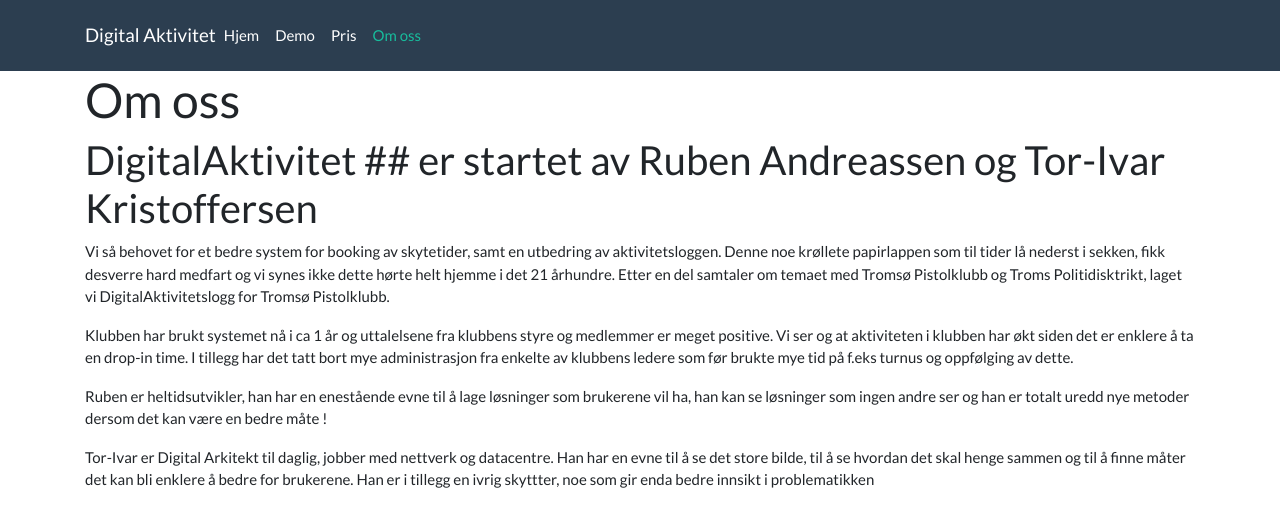
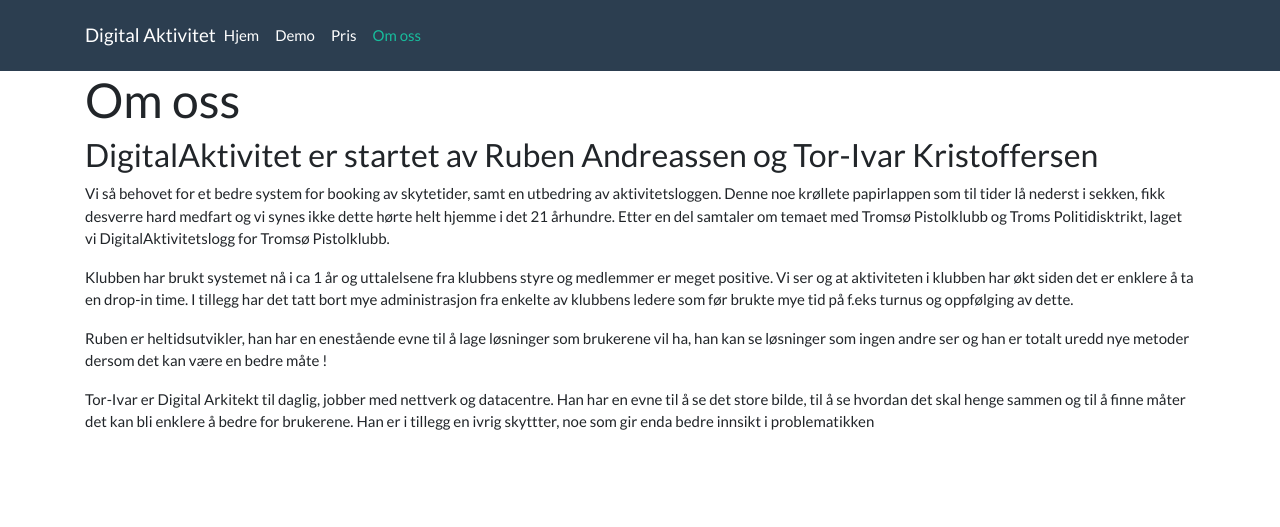
Before and after one commit to xibriz/digitalaktivitet, a Jekyll site: the page built from about.md, in a window 1280 px wide. Shown: the top 527 px of the page. Built offline with Jekyll 4.4.1, drawn with Linux system fonts in a browser that asks for light colours.

```diff
--- a/about.md
+++ b/about.md
@@ -3,7 +3,7 @@ title: Om oss
 ---
 # Om oss
 
-## DigitalAktivitet ## er startet av Ruben Andreassen og Tor-Ivar Kristoffersen
+### DigitalAktivitet er startet av Ruben Andreassen og Tor-Ivar Kristoffersen
 
 Vi så behovet for et bedre system for booking av skytetider, samt en utbedring av aktivitetsloggen. Denne noe krøllete papirlappen som til tider lå nederst i sekken, fikk desverre hard medfart og vi synes ikke dette hørte helt hjemme i det 21 århundre. Etter en del samtaler om temaet med Tromsø Pistolklubb og Troms Politidisktrikt, laget vi DigitalAktivitetslogg for Tromsø Pistolklubb.
 
```
